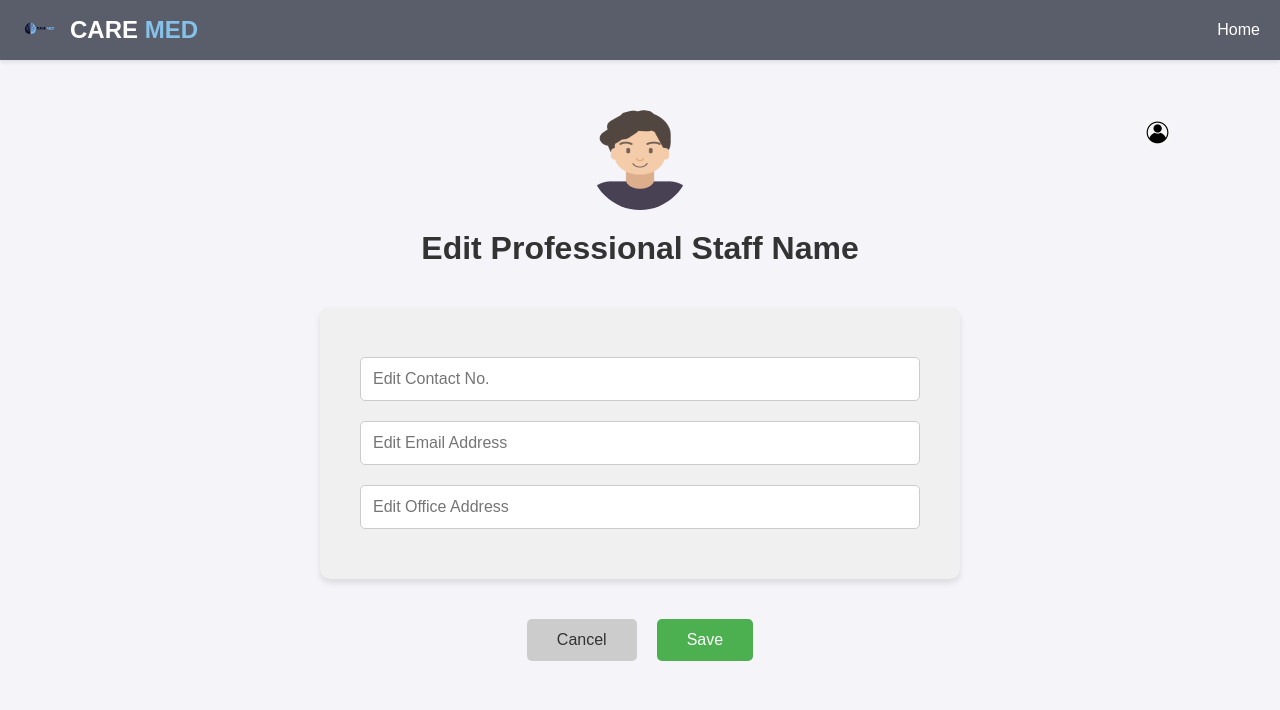
After one commit to gayananu21/CareMedCycle-2, a PHP site: page /editprofessionalstaffname.html in a window 1280 px wide. The commit adds this page. Shown: the top 710 px of the page. Run offline with PHP 8.4, Linux system fonts and the light colour scheme.

Commit message:
editprofessionalstaffname

```diff
--- /dev/null
+++ b/ProfessionalStaff/StyleSheets/editprofessionalstaffname.css
@@ -0,0 +1,184 @@
+* {
+    margin: 0;
+    padding: 0;
+    box-sizing: border-box;
+}
+
+body {
+    font-family: Arial, sans-serif;
+    background-color: #f4f4f9;
+    color: #333;
+}
+
+.navbar {
+    display: flex;
+    justify-content: space-between;
+    align-items: center;
+    background-color: #5A5E6B;
+    padding: 10px 20px;
+    box-shadow: 0 2px 4px rgba(0, 0, 0, 0.1);
+}
+
+.logo {
+    display: flex;
+    align-items: center;
+}
+
+.logo img {
+    height: 40px;
+    margin-right: 10px;
+}
+
+.logo span {
+    font-size: 24px;
+    font-weight: bold;
+    color: #fff;
+}
+
+.logo .med {
+    color: #85c1e9;
+}
+
+.nav-links a {
+    text-decoration: none;
+    color: #fff;
+    font-size: 16px;
+}
+
+.nav-links a:hover {
+    color: #85c1e9;
+}
+
+.professional-staff-edit-section {
+    text-align: center;
+    margin: 50px 0;
+}
+
+.profile-header {
+    display: flex;
+    justify-content: center;
+    align-items: center;
+    position: relative;
+}
+
+.staff-icon {
+    width: 100px;
+    height: 100px;
+    border-radius: 50%;
+}
+
+.edit-icon-btn {
+    background: none;
+    border: none;
+    position: absolute;
+    right: 110px;
+    top: 10px;
+    cursor: pointer;
+}
+
+.edit-icon-btn img {
+    width: 25px;
+    height: 25px;
+}
+
+.professional-staff-edit-section h1 {
+    font-size: 2rem;
+    margin-top: 20px;
+    color: #333;
+}
+
+.staff-details-edit {
+    display: flex;
+    flex-direction: column;
+    align-items: center;
+    background-color: #f0f0f0;
+    padding: 40px;
+    width: 50%;
+    margin: 40px auto;
+    border-radius: 10px;
+    box-shadow: 0 4px 6px rgba(0, 0, 0, 0.1);
+}
+
+.staff-details-edit input {
+    width: 100%;
+    padding: 12px;
+    margin: 10px 0;
+    border: 1px solid #ccc;
+    border-radius: 5px;
+    font-size: 16px;
+}
+
+.staff-details-edit input:focus {
+    border-color: #00D1B2;
+    outline: none;
+}
+
+/* Action Buttons */
+.action-buttons {
+    display: flex;
+    justify-content: center;
+    gap: 20px;
+    margin-top: 20px;
+}
+
+.cancel-btn, .save-btn {
+    padding: 12px 30px;
+    border: none;
+    border-radius: 5px;
+    cursor: pointer;
+    font-size: 16px;
+}
+
+.cancel-btn {
+    background-color: #ccc;
+    color: #333;
+}
+
+.save-btn {
+    background-color: #4CAF50;
+    color: white;
+}
+
+.cancel-btn:hover {
+    background-color: #b0b0b0;
+}
+
+.save-btn:hover {
+    background-color: #45a049;
+}
+
+.modal {
+    display: none;
+    position: fixed;
+    z-index: 1;
+    left: 0;
+    top: 0;
+    width: 100%;
+    height: 100%;
+    background-color: rgba(0, 0, 0, 0.5);
+}
+
+.modal-content {
+    background-color: white;
+    margin: 15% auto;
+    padding: 20px;
+    border-radius: 10px;
+    width: 30%;
+    text-align: center;
+    box-shadow: 0 5px 10px rgba(0, 0, 0, 0.3);
+}
+
+.close-btn {
+    background-color: #4CAF50;
+    color: white;
+    border: none;
+    padding: 10px 20px;
+    border-radius: 5px;
+    cursor: pointer;
+    font-size: 16px;
+    margin-top: 20px;
+}
+
+.close-btn:hover {
+    background-color: #45a049;
+}
--- a/ProfessionalStaff/StyleSheets/professionalstaffprofile.css
+++ b/ProfessionalStaff/StyleSheets/professionalstaffprofile.css
@@ -1,4 +1,3 @@
-/* General Reset */
 * {
     margin: 0;
     padding: 0;
@@ -58,7 +57,6 @@ body {
     cursor: pointer;
 }
 
-/* Professional Staff Section */
 .professional-staff-section {
     text-align: center;
     margin: 50px 0;
--- /dev/null
+++ b/ProfessionalStaff/editprofessionalstaffname.html
@@ -0,0 +1,49 @@
+<!DOCTYPE html>
+<html lang="en">
+<head>
+    <meta charset="UTF-8">
+    <meta name="viewport" content="width=device-width, initial-scale=1.0">
+    <title>Edit Professional Staff Profile</title>
+    <link rel="stylesheet" href="StyleSheets/editprofessionalstaffname.css">
+</head>
+<body>
+    <div class="navbar">
+        <div class="logo">
+            <img src="../Images/HeaderLogo.png" alt="Care Med Logo">
+            <span class="care">CARE <span class="med">MED</span></span>
+        </div>
+        <div class="nav-links">
+            <a href="home.html">Home</a>
+        </div>
+    </div>
+
+    <div class="professional-staff-edit-section">
+        <div class="profile-header">
+            <img src="../Images/patientImages/patient11.webp" alt="Professional Staff Icon" class="staff-icon">
+            <button class="edit-icon-btn"><img src="../Images/profile-icon.png" alt="Edit Icon"></button>
+        </div>
+        <h1>Edit Professional Staff Name</h1>
+
+        <div class="staff-details-edit">
+            <input type="text" placeholder="Edit Contact No.">
+            <input type="email" placeholder="Edit Email Address">
+            <input type="text" placeholder="Edit Office Address">
+        </div>
+
+        <div class="action-buttons">
+            <button class="cancel-btn">Cancel</button>
+            <button class="save-btn">Save</button>
+        </div>
+    </div>
+
+    <script>
+        document.addEventListener('DOMContentLoaded', function() {
+            const saveButton = document.querySelector('.save-btn');
+
+            saveButton.addEventListener('click', function() {
+                alert("Save successfully");
+            });
+        });
+    </script>
+</body>
+</html>
--- a/ProfessionalStaff/professionalStaffprofile.html
+++ b/ProfessionalStaff/professionalStaffprofile.html
@@ -7,7 +7,6 @@
     <link rel="stylesheet" href="StyleSheets\professionalstaffprofile.css">
 </head>
 <body>
-    <!-- Navbar -->
     <div class="navbar">
         <div class="logo">
             <img src="../Images\HeaderLogo.png" alt="Care Med Logo">
@@ -18,12 +17,10 @@
         </div>
     </div>
 
-    <!-- Professional Staff Section -->
     <div class="professional-staff-section">
         <img src="../Images\patient.png" alt="Professional Staff Icon" class="staff-icon">
         <h1>Professional Staff</h1>
 
-        <!-- Input Section for Staff Details -->
         <div class="staff-details">
             <input type="text" placeholder="Contact No.">
             <input type="email" placeholder="Email Address">
@@ -31,7 +28,6 @@
         </div>
     </div>
 
-    <!-- JavaScript (if any) can be linked here -->
     <script src="scripts/professional_staff.js"></script>
 </body>
 </html>
```
